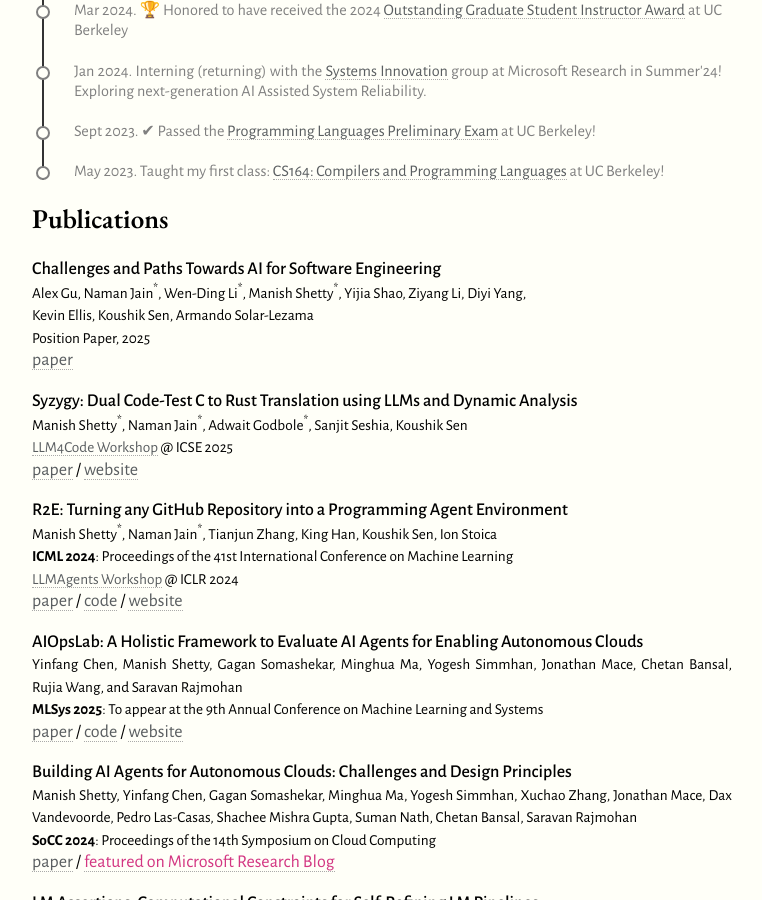
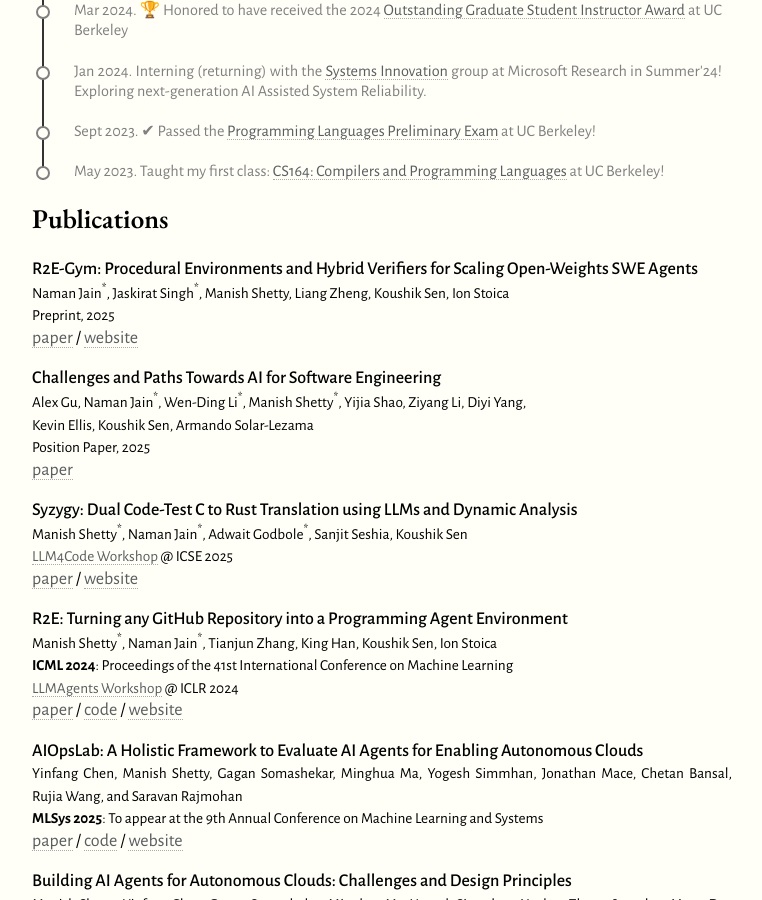
Before and after one commit to manishshettym/manishshettym.github.io, a Jekyll site: the page built from index.md, in a window 1280 px wide and 900 px high, scrolled down 453 px. Shown: the whole window, without its empty margins (258-1020 px from the left). Built offline with Jekyll 4.4.1, drawn with Linux system fonts in a browser that asks for light colours.

Commit message:
Update pubs.md

```diff
--- a/_includes/pubs.md
+++ b/_includes/pubs.md
@@ -1,3 +1,11 @@
+<span class="pubtitle">R2E-Gym: Procedural Environments and Hybrid Verifiers for Scaling Open-Weights SWE Agents</span><br>
+<span style="font-size:85%">
+Naman Jain<sup>*</sup>, Jaskirat Singh<sup>*</sup>, Manish Shetty, Liang Zheng, Koushik Sen, Ion Stoica<br>
+Preprint, 2025 </span> <br>
+<a href="https://arxiv.org/abs/2504.07164">paper</a> /
+<a href="https://r2e-gym.github.io/">website</a>
+
+
 <span class="pubtitle">Challenges and Paths Towards AI for Software Engineering</span><br>
 <span style="font-size:85%">
 Alex Gu, Naman Jain<sup>*</sup>, Wen-Ding Li<sup>*</sup>, Manish Shetty<sup>*</sup>, Yijia Shao, Ziyang Li, Diyi Yang, <br>
```
